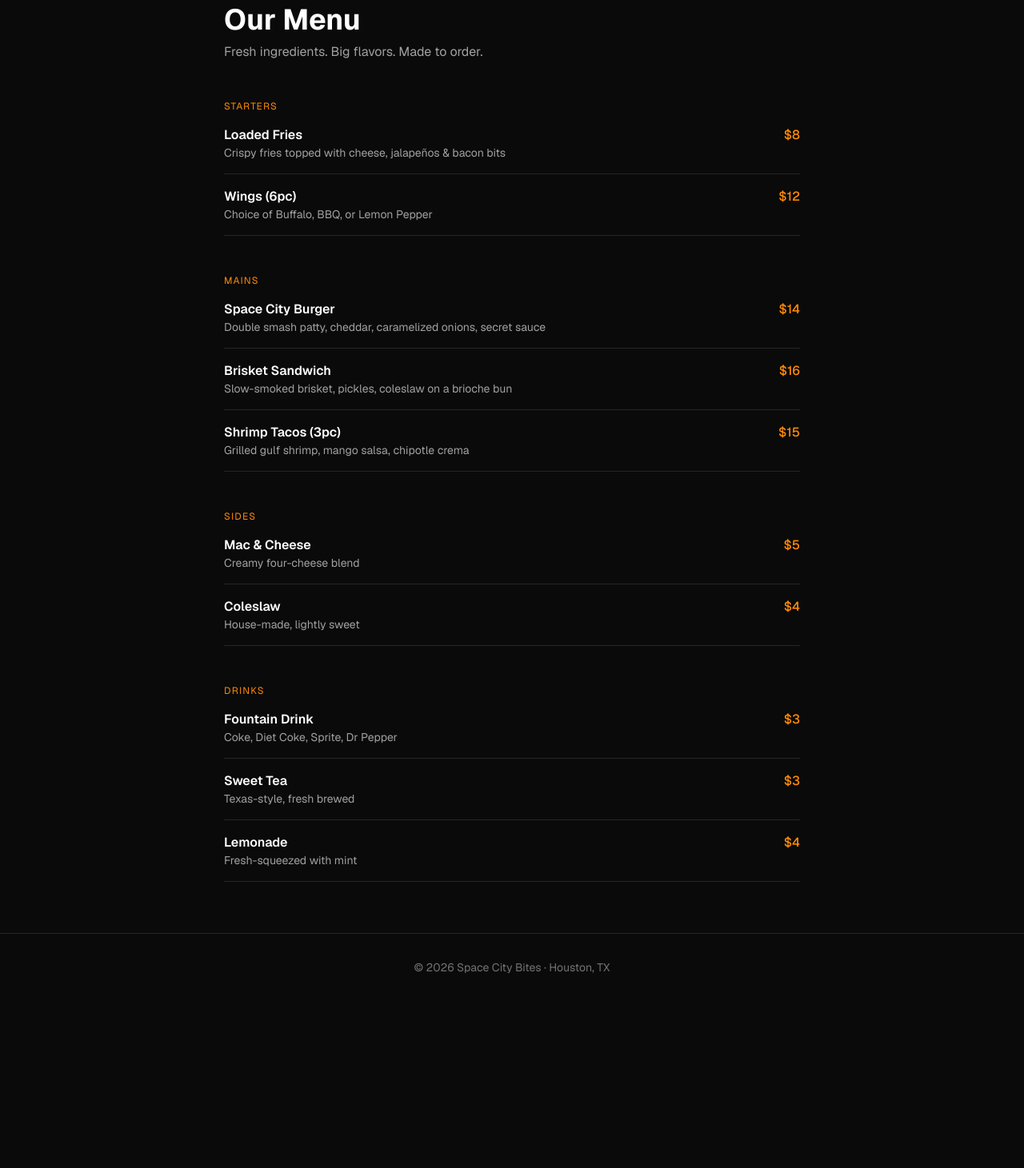
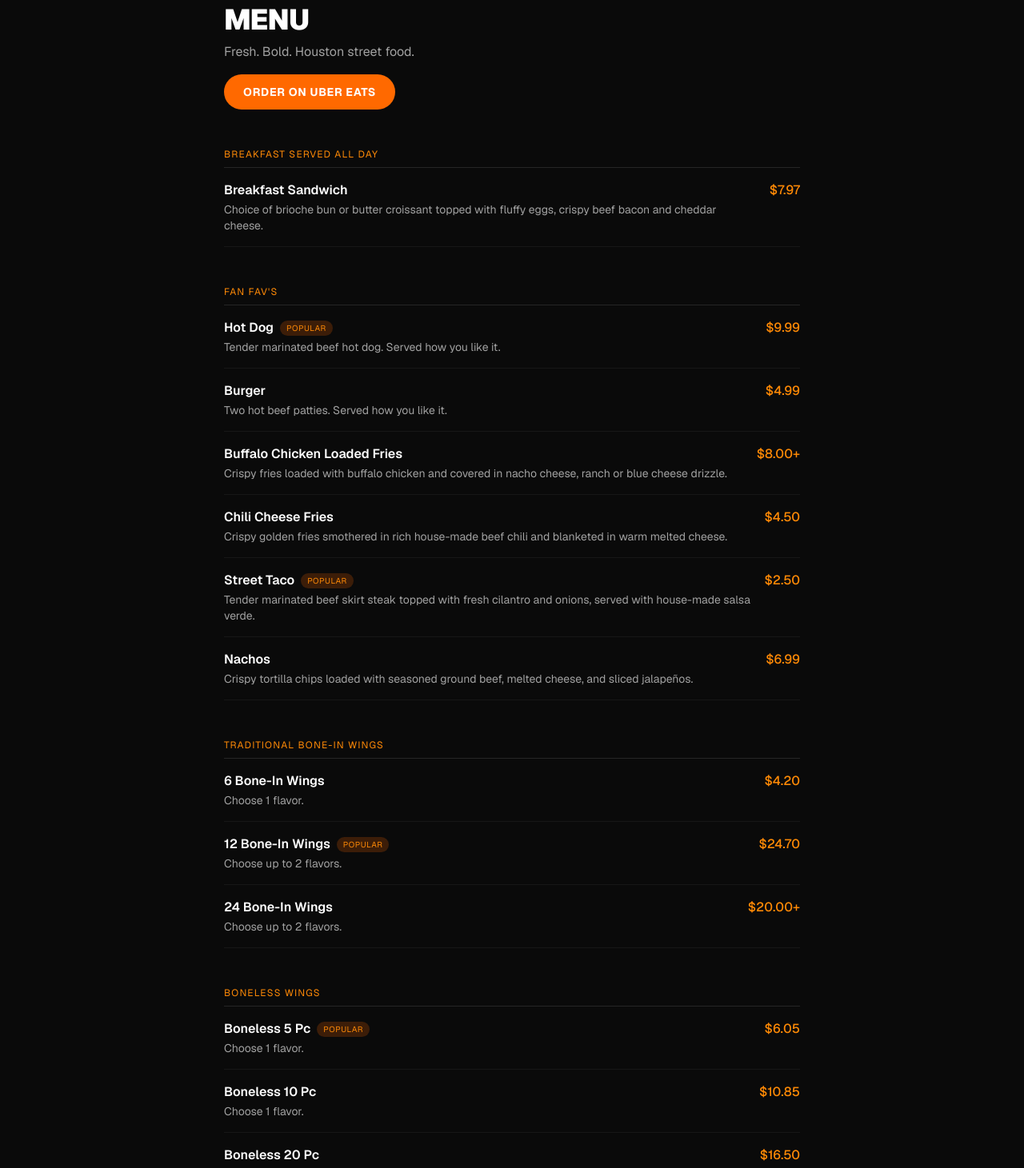
Before and after one commit to OwaisBadat/spacecitybites1, a Next.js app: page /menu in a window 1280 px wide. Shown: the part 120-1581 px from the top of the page at 80% size. Before the commit the page ends 1372 px from the top, so only its background shows below. Built offline with nearby package versions, Linux system fonts and the light colour scheme; no server answers.

Commit message:
Add real menu from Clover/Uber Eats
All categories: Breakfast, Fan Fav's, Bone-In Wings, Boneless Wings,
Sides, Desserts, Beverages, Extras — with real prices and popular badges.

```diff
--- a/app/menu/page.tsx
+++ b/app/menu/page.tsx
@@ -1,32 +1,137 @@
+export const metadata = {
+  title: "Menu",
+  description: "Space City Bites menu — wings, burgers, tacos, loaded fries and more. Houston street food.",
+};
+
 const menu = [
   {
-    category: "Starters",
+    category: "Breakfast Served All Day",
     items: [
-      { name: "Loaded Fries", description: "Crispy fries topped with cheese, jalapeños & bacon bits", price: "$8" },
-      { name: "Wings (6pc)", description: "Choice of Buffalo, BBQ, or Lemon Pepper", price: "$12" },
+      {
+        name: "Breakfast Sandwich",
+        description: "Choice of brioche bun or butter croissant topped with fluffy eggs, crispy beef bacon and cheddar cheese.",
+        price: "$7.97",
+        popular: false,
+      },
     ],
   },
   {
-    category: "Mains",
+    category: "Fan Fav's",
     items: [
-      { name: "Space City Burger", description: "Double smash patty, cheddar, caramelized onions, secret sauce", price: "$14" },
-      { name: "Brisket Sandwich", description: "Slow-smoked brisket, pickles, coleslaw on a brioche bun", price: "$16" },
-      { name: "Shrimp Tacos (3pc)", description: "Grilled gulf shrimp, mango salsa, chipotle crema", price: "$15" },
+      {
+        name: "Hot Dog",
+        description: "Tender marinated beef hot dog. Served how you like it.",
+        price: "$9.99",
+        popular: true,
+      },
+      {
+        name: "Burger",
+        description: "Two hot beef patties. Served how you like it.",
+        price: "$4.99",
+        popular: false,
+      },
+      {
+        name: "Buffalo Chicken Loaded Fries",
+        description: "Crispy fries loaded with buffalo chicken and covered in nacho cheese, ranch or blue cheese drizzle.",
+        price: "$8.00+",
+        popular: false,
+      },
+      {
+        name: "Chili Cheese Fries",
+        description: "Crispy golden fries smothered in rich house-made beef chili and blanketed in warm melted cheese.",
+        price: "$4.50",
+        popular: false,
+      },
+      {
+        name: "Street Taco",
+        description: "Tender marinated beef skirt steak topped with fresh cilantro and onions, served with house-made salsa verde.",
+        price: "$2.50",
+        popular: true,
+      },
+      {
+        name: "Nachos",
+        description: "Crispy tortilla chips loaded with seasoned ground beef, melted cheese, and sliced jalapeños.",
+        price: "$6.99",
+        popular: false,
+      },
+    ],
+  },
+  {
+    category: "Traditional Bone-In Wings",
+    items: [
+      {
+        name: "6 Bone-In Wings",
+        description: "Choose 1 flavor.",
+        price: "$4.20",
+        popular: false,
+      },
+      {
+        name: "12 Bone-In Wings",
+        description: "Choose up to 2 flavors.",
+        price: "$24.70",
+        popular: true,
+      },
+      {
+        name: "24 Bone-In Wings",
+        description: "Choose up to 2 flavors.",
+        price: "$20.00+",
+        popular: false,
+      },
+    ],
+  },
+  {
+    category: "Boneless Wings",
+    items: [
+      {
+        name: "Boneless 5 Pc",
+        description: "Choose 1 flavor.",
+        price: "$6.05",
+        popular: true,
+      },
+      {
+        name: "Boneless 10 Pc",
+        description: "Choose 1 flavor.",
+        price: "$10.85",
+        popular: false,
+      },
+      {
+        name: "Boneless 20 Pc",
+        description: "Choose up to 2 flavors.",
+        price: "$16.50",
+        popular: false,
+      },
     ],
   },
   {
     category: "Sides",
     items: [
-      { name: "Mac & Cheese", description: "Creamy four-cheese blend", price: "$5" },
-      { name: "Coleslaw", description: "House-made, lightly sweet", price: "$4" },
+      { name: "French Fries", description: "", price: "$3.97", popular: false },
+      { name: "Onion Rings", description: "", price: "$4.97", popular: false },
+      { name: "Mozzarella Sticks (3 Pc)", description: "", price: "$4.99", popular: true },
+      { name: "Mozzarella Sticks (6 Pc)", description: "", price: "$9.00+", popular: false },
     ],
   },
   {
-    category: "Drinks",
+    category: "Desserts",
     items: [
-      { name: "Fountain Drink", description: "Coke, Diet Coke, Sprite, Dr Pepper", price: "$3" },
-      { name: "Sweet Tea", description: "Texas-style, fresh brewed", price: "$3" },
-      { name: "Lemonade", description: "Fresh-squeezed with mint", price: "$4" },
+      { name: "Banana Pudding", description: "Cold, creamy, delicious.", price: "$4.97", popular: false },
+      { name: "Biscoff Pudding", description: "Dip, bite — decadent, creamy and luscious.", price: "$3.97", popular: true },
+    ],
+  },
+  {
+    category: "Beverages",
+    items: [
+      { name: "Joe's Tea / Juice", description: "", price: "$4.97", popular: true },
+      { name: "Can of Soda", description: "", price: "$2.97+", popular: false },
+      { name: "Water", description: "", price: "$0.97", popular: false },
+    ],
+  },
+  {
+    category: "Extras",
+    items: [
+      { name: "Extra Blue Cheese", description: "", price: "$0.97", popular: false },
+      { name: "Extra Ranch", description: "", price: "$0.97", popular: false },
+      { name: "Extra Marinara Sauce", description: "", price: "$0.97", popular: false },
     ],
   },
 ];
@@ -34,19 +139,38 @@ const menu = [
 export default function MenuPage() {
   return (
     <div className="max-w-3xl mx-auto px-6 py-16">
-      <h1 className="text-4xl font-bold mb-2">Our Menu</h1>
-      <p className="text-neutral-400 mb-12">Fresh ingredients. Big flavors. Made to order.</p>
+      <h1 className="text-4xl font-black uppercase tracking-tight mb-2">Menu</h1>
+      <p className="text-neutral-400 mb-4">Fresh. Bold. Houston street food.</p>
+      <a
+        href="https://www.ubereats.com/store/space-city-bites/BEvV1p9CQxucnTUn6EpVHw"
+        target="_blank"
+        rel="noopener noreferrer"
+        className="inline-block mb-12 bg-orange-500 hover:bg-orange-400 text-white font-bold px-6 py-3 rounded-full transition-colors uppercase tracking-wider text-sm"
+      >
+        Order on Uber Eats
+      </a>
 
       <div className="space-y-12">
         {menu.map(({ category, items }) => (
           <section key={category}>
-            <h2 className="text-xs uppercase tracking-widest text-orange-400 mb-4">{category}</h2>
+            <h2 className="text-xs uppercase tracking-widest text-orange-400 mb-4 pb-2 border-b border-neutral-800">
+              {category}
+            </h2>
             <div className="space-y-4">
-              {items.map(({ name, description, price }) => (
-                <div key={name} className="flex justify-between gap-4 border-b border-neutral-800 pb-4">
+              {items.map(({ name, description, price, popular }) => (
+                <div key={name} className="flex justify-between gap-4 pb-4 border-b border-neutral-900">
                   <div>
-                    <p className="font-semibold text-white">{name}</p>
-                    <p className="text-sm text-neutral-400">{description}</p>
+                    <div className="flex items-center gap-2">
+                      <p className="font-semibold text-white">{name}</p>
+                      {popular && (
+                        <span className="text-[10px] uppercase tracking-wider bg-orange-500/20 text-orange-400 px-2 py-0.5 rounded-full">
+                          Popular
+                        </span>
+                      )}
+                    </div>
+                    {description && (
+                      <p className="text-sm text-neutral-400 mt-0.5">{description}</p>
+                    )}
                   </div>
                   <span className="text-orange-400 font-medium whitespace-nowrap">{price}</span>
                 </div>
```
